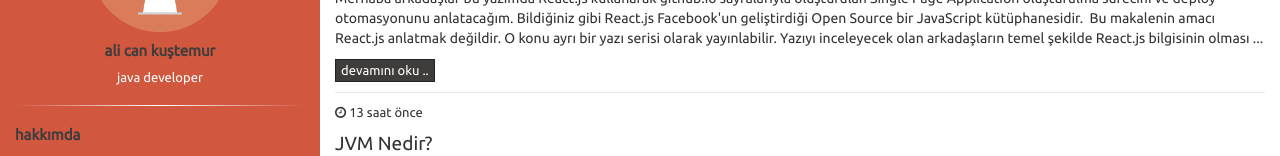
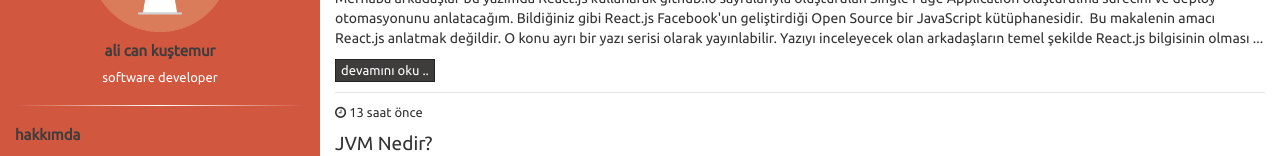
Before and after one commit to alicankustemur/alicankustemur.github.io, a React (Create React App) app: page / in a window 1280 px wide. Shown: the part 145-301 px from the top of the page. Built offline with nearby package versions, Linux system fonts and the light colour scheme.

Commit message:
changed cv link and "java developer" to "software developer"

```diff
--- a/src/components/LeftSidebar/Contact.js
+++ b/src/components/LeftSidebar/Contact.js
@@ -4,7 +4,7 @@ import {Col, Row} from "react-bootstrap";
 
 const contactRowList = [
     {
-        href: "https://drive.google.com/open?id=0BytHrEwKQAMjZnU2QWNLX3hiMUE",
+        href: "https://drive.google.com/open?id=1Ww1OVS6qRdrMp02Aj_LW9oG9WKPeZB9p",
         icon: "fa-file-pdf-o",
         text: "cv / özgeçmiş"
     },
--- a/src/components/LeftSidebar/LeftSidebar.js
+++ b/src/components/LeftSidebar/LeftSidebar.js
@@ -14,7 +14,7 @@ export default class LeftSidebar extends Component {
 
         this.state = {
             developer: "ali can kuştemur",
-            title: "java developer",
+            title: "software developer",
             about: "93 mersin doğumlu, çocukluğunu bilgisayar oyunlarına ve gençliğini " +
             "bilgisayar programlarına adamış bir programcı.plak ve hüzün koleksiyoncusu, " +
             "kahvesever.önceleri müzik prodüktörlüğü ile uğraşıp, bir eğitim seti oluşturan " +
```
